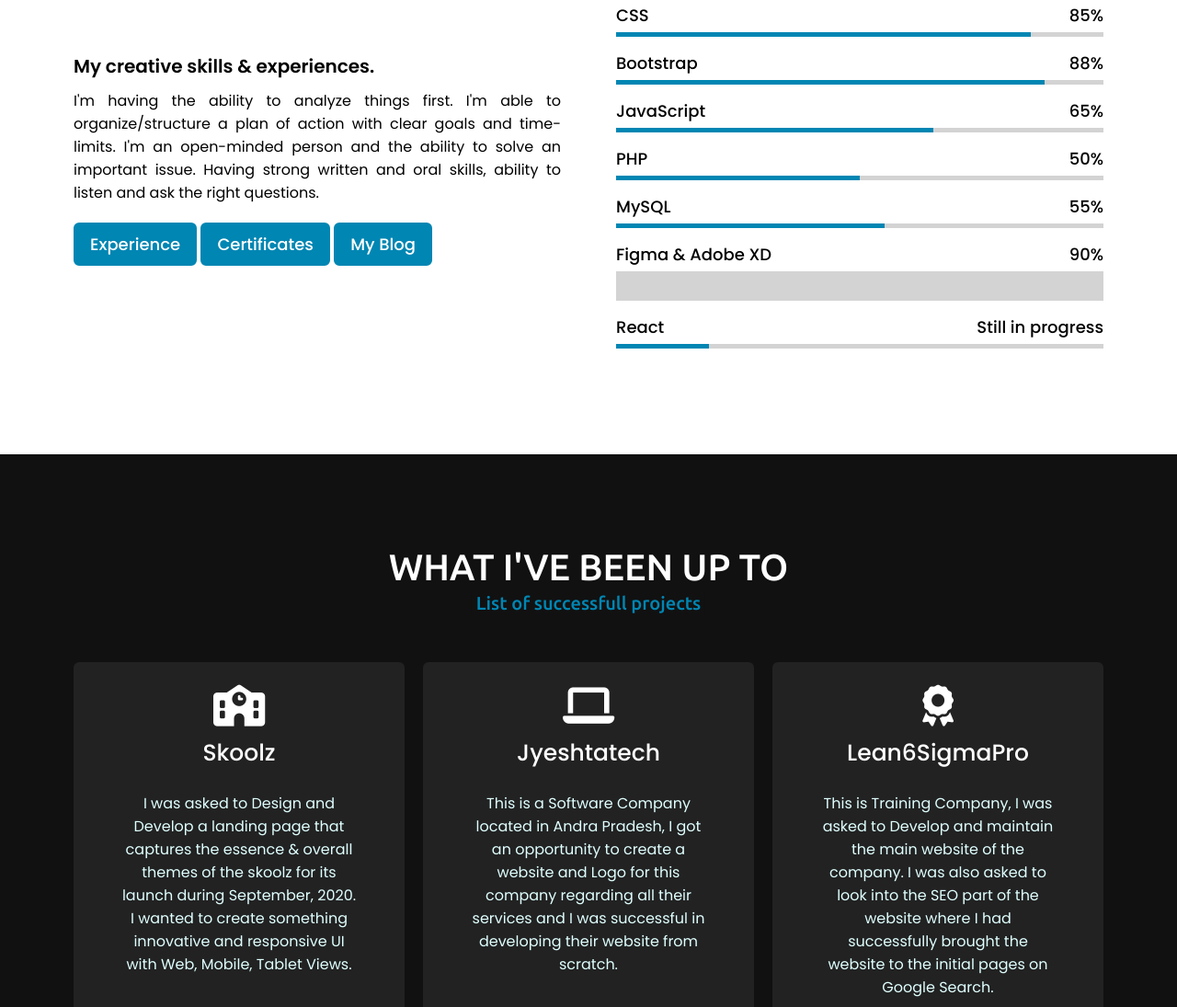
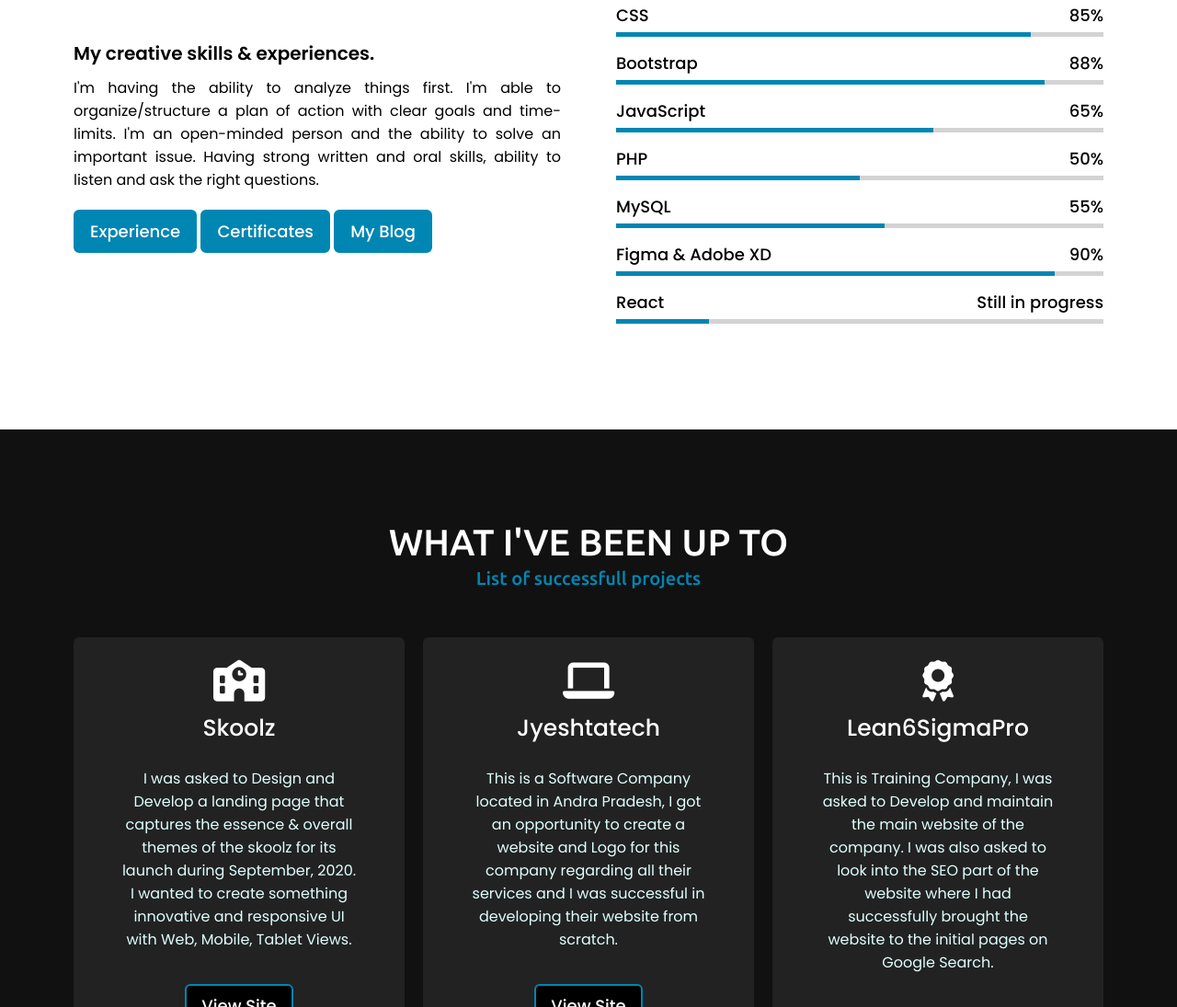
Before and after one commit to kanthesh-Designhut/Portfolio.github.io, a plain HTML site: page index.html in a window 1280 px wide. Shown: the part 2480-3575 px from the top of the page at 92% size. Drawn offline with nearby package versions, Linux system fonts and the light colour scheme.

Commit message:
Update index.html

```diff
--- a/index.html
+++ b/index.html
@@ -168,7 +168,7 @@
                             <span>Figma & Adobe XD</span>
                             <span>90%</span>
                         </div>
-                        <div class="line des"></div>
+                        <div class="line figma"></div>
                     </div>
 
                     <div class="bars">
```
